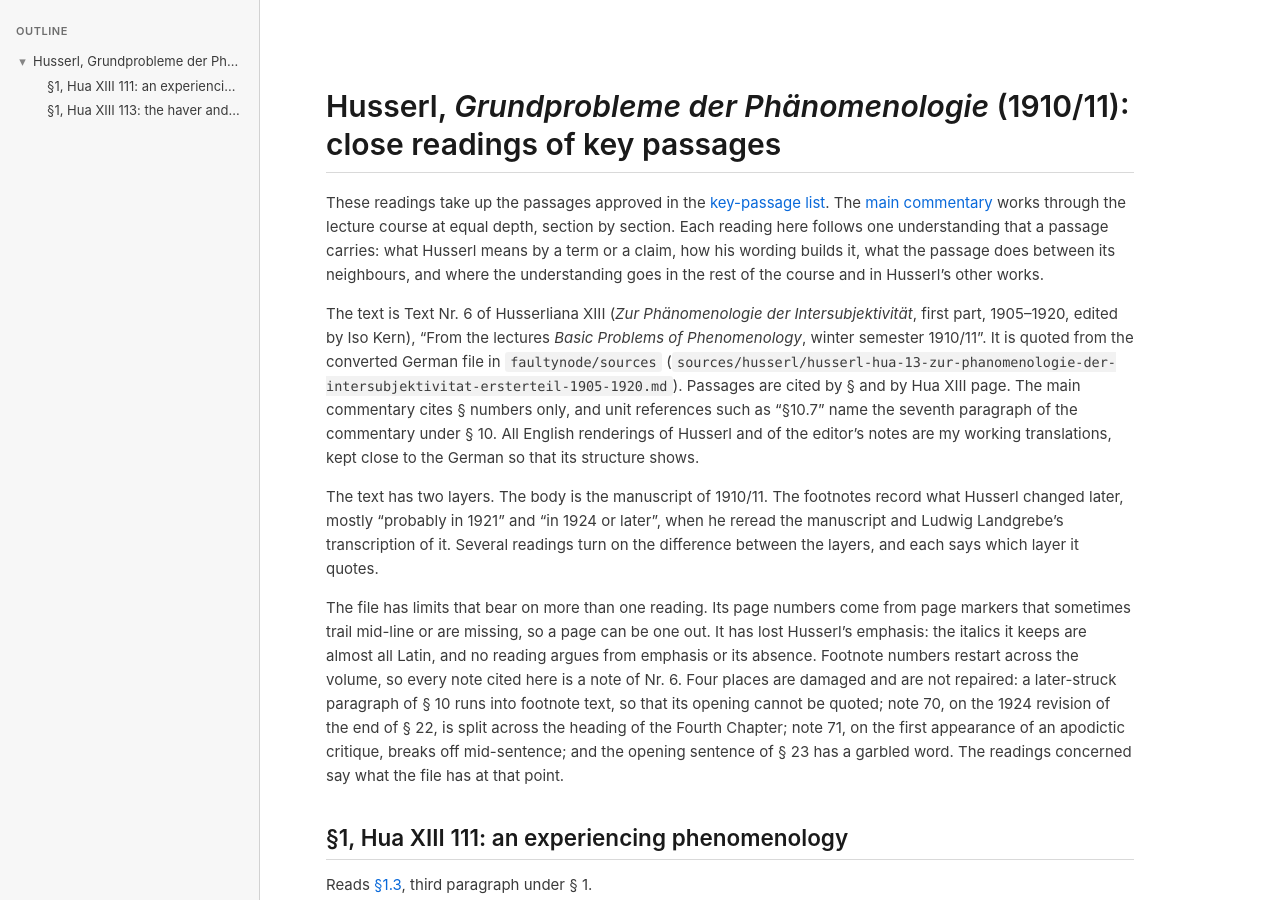
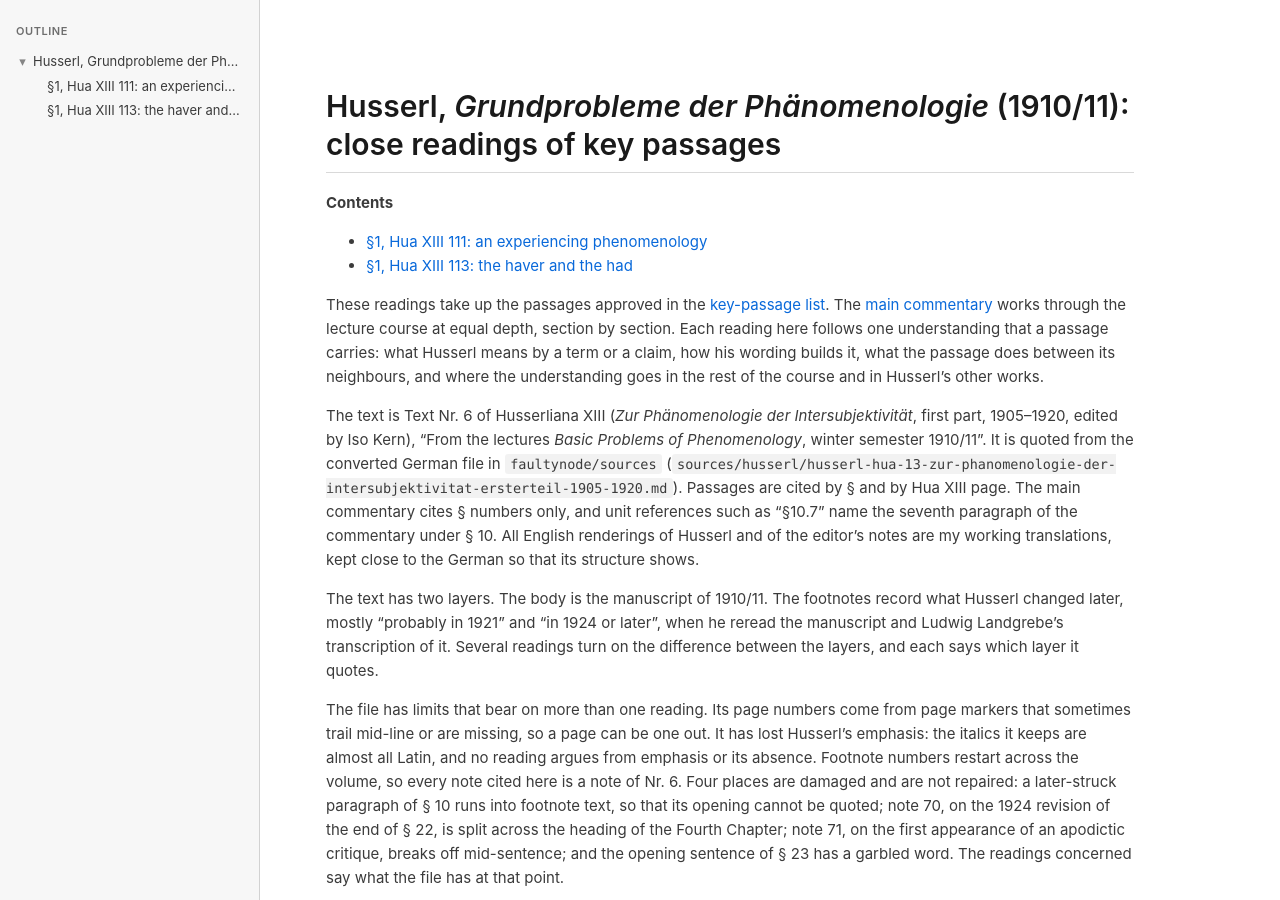
Before and after one commit to faultynode/commentaries, a Jekyll site: the page built from outputs/husserliana-13-basic-problems-of-phenomenology-commentary-close-readings.md, in a window 1280 px wide and 900 px high. Built offline with Jekyll 4.4.1, drawn with Linux system fonts in a browser that asks for light colours.

Commit message:
Add table of contents to Husserliana 13 close readings

```diff
--- a/outputs/husserliana-13-basic-problems-of-phenomenology-commentary-close-readings.md
+++ b/outputs/husserliana-13-basic-problems-of-phenomenology-commentary-close-readings.md
@@ -4,6 +4,13 @@ title: "Husserl, Grundprobleme der Phänomenologie (1910/11): close readings of
 ---
 
 # Husserl, *Grundprobleme der Phänomenologie* (1910/11): close readings of key passages
+
+<!-- toc:start -->
+**Contents**
+
+- [§1, Hua XIII 111: an experiencing phenomenology](#1-hua-xiii-111-an-experiencing-phenomenology)
+- [§1, Hua XIII 113: the haver and the had](#1-hua-xiii-113-the-haver-and-the-had)
+<!-- toc:end -->
 
 These readings take up the passages approved in the [key-passage list](../runs/husserliana-13-basic-problems-of-phenomenology-commentary-key-passages.md). The [main commentary](../commentaries/husserl/husserliana-13-basic-problems-of-phenomenology-commentary.md) works through the lecture course at equal depth, section by section. Each reading here follows one understanding that a passage carries: what Husserl means by a term or a claim, how his wording builds it, what the passage does between its neighbours, and where the understanding goes in the rest of the course and in Husserl's other works.
 
```
